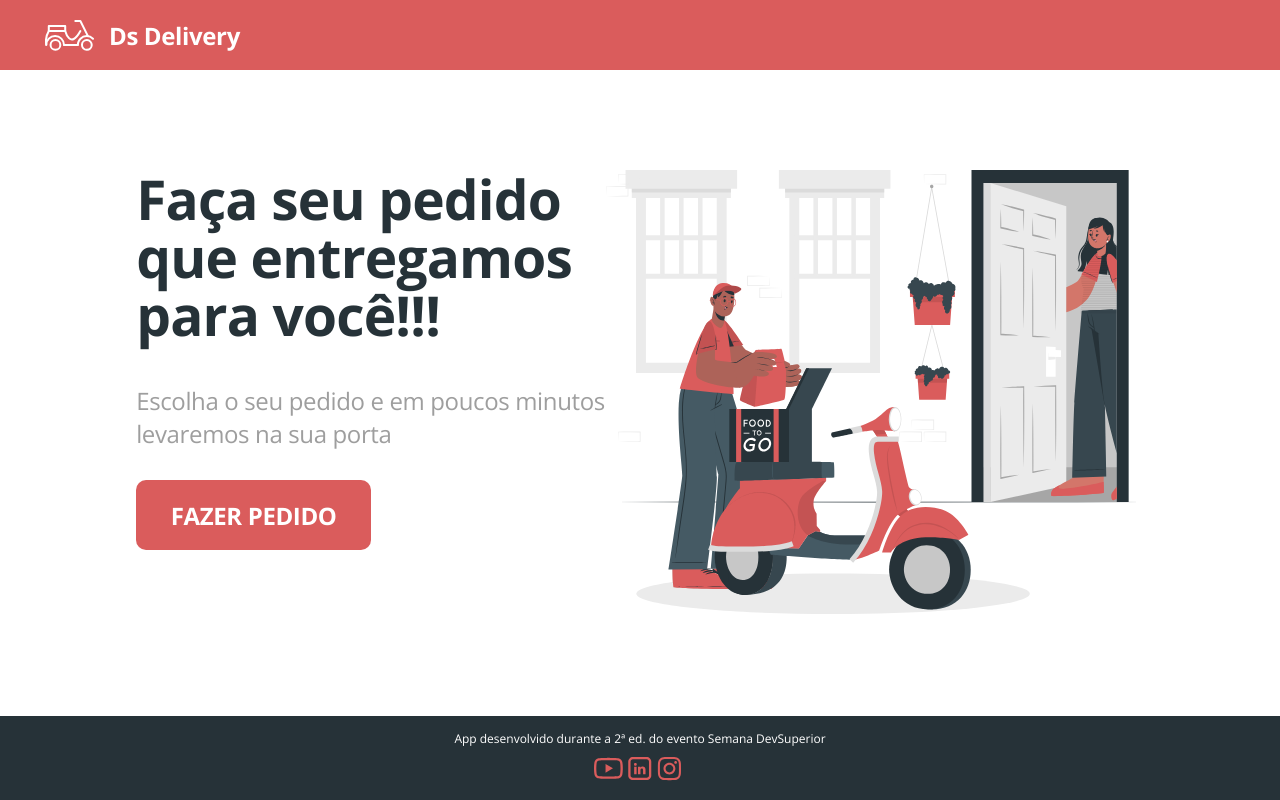
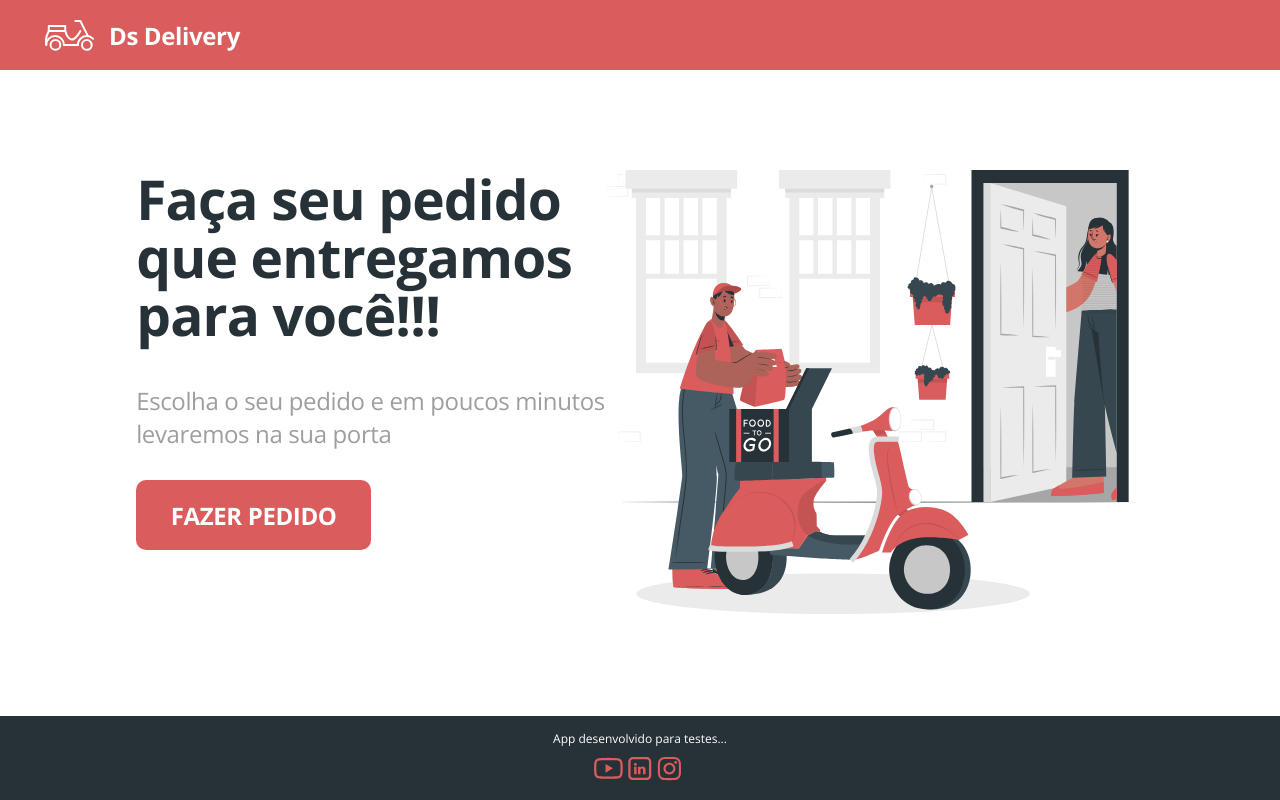
Before and after one commit to JoaoOtavioSegantini/dsdeliver-sds2, a React (Create React App) app in the folder front-web/: page / in a window 1280 px wide. Built offline with nearby package versions, Linux system fonts and the light colour scheme; no server answers.

Commit message:
Update index.tsx
Initial personalization...

```diff
--- a/front-web/src/Footer/index.tsx
+++ b/front-web/src/Footer/index.tsx
@@ -6,7 +6,7 @@ import {ReactComponent as Youtube} from './youtube.svg'
 function Footer() {
     return (
        <footer className="main-footer">
-           App desenvolvido durante a 2ª ed. do evento Semana DevSuperior
+           App desenvolvido para testes...
            <div className="footer-icons">
                <a href="https://www.youtube.com/channel/UC8tqZtzh7fPEQ2TKQpPswUQ/videos" target="_new">
                    <Youtube title="Youtube - Câmara Municipal"/>
```
